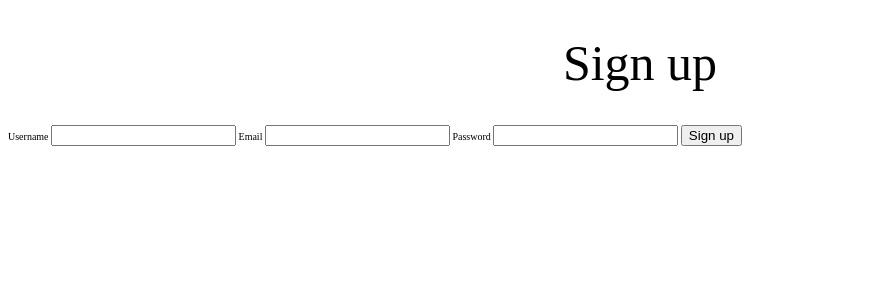
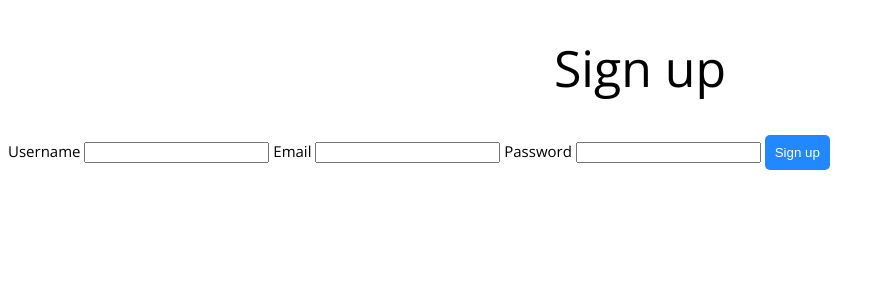
Before and after one commit to Lactantius/make-headlines, a Flask app: page /signup in a window 1280 px wide. Shown: the top 300 px of the page, without its empty margins (0-884 px from the left). Run offline with Flask 2, Linux system fonts and the light colour scheme.

Commit message:
Add basic styling

```diff
--- a/server/forms.py
+++ b/server/forms.py
@@ -9,7 +9,7 @@ class RewriteForm(FlaskForm):
     """Form for submitting a rewrite to the server"""
 
     text = StringField(
-        "New Headline", validators=[InputRequired(), Length(min=1, max=500)]
+        "Rewrite Headline", validators=[InputRequired(), Length(min=1, max=500)]
     )
 
 
--- a/server/src/app.scss
+++ b/server/src/app.scss
@@ -1,9 +1,73 @@
+$button-color: #2288ff;
+
 :root {
   font-size: 62.5%;
 }
 
+body {
+  font-family: "Open Sans", sans-serif;
+  font-size: 1.5rem;
+}
+
+h1,
+h2 {
+  text-align: center;
+}
+
 h1 {
-  text-align: center;
   font-weight: 300;
   font-size: 5rem;
 }
+
+button {
+  border: none;
+  color: white;
+  background-color: $button-color;
+  border-radius: 0.5rem;
+  padding: 1rem;
+}
+
+.rewrite-container {
+  display: grid;
+  justify-items: center;
+
+  form {
+    display: flex;
+    column-gap: 1.5rem;
+    align-items: center;
+
+    input {
+      min-width: 40rem;
+    }
+    * {
+      font-size: 2.5rem;
+    }
+  }
+  #switch-headline {
+    margin-top: 3rem;
+    button {
+      color: blue;
+      background-color: white;
+      text-decoration: underline;
+      cursor: pointer;
+    }
+  }
+
+  ul {
+    list-style: none;
+    font-size: 2rem;
+    li {
+      margin-top: 0.5rem;
+    }
+  }
+}
+
+#main-rewrite-container {
+  h2 {
+    font-size: 3rem;
+  }
+}
+
+nav {
+  float: left;
+}
--- a/server/src/app.ts
+++ b/server/src/app.ts
@@ -9,7 +9,7 @@ const headlineElement = document.querySelector(
 ) as HTMLHeadingElement;
 
 const rewriteContainer = document.querySelector(
-  "#rewrite-container"
+  "#main-rewrite-container"
 ) as HTMLDivElement;
 const rewriteForm = document.querySelector("#rewrite-form") as HTMLFormElement;
 const rewriteFormInput = rewriteForm.querySelector("#text") as HTMLInputElement;
--- a/server/static/app.css
+++ b/server/static/app.css
@@ -1,7 +1,51 @@
 :root {
   font-size: 62.5%; }
 
+body {
+  font-family: "Open Sans", sans-serif;
+  font-size: 1.5rem; }
+
+h1,
+h2 {
+  text-align: center; }
+
 h1 {
-  text-align: center;
   font-weight: 300;
   font-size: 5rem; }
+
+button {
+  border: none;
+  color: white;
+  background-color: #2288ff;
+  border-radius: 0.5rem;
+  padding: 1rem; }
+
+.rewrite-container {
+  display: grid;
+  justify-items: center; }
+  .rewrite-container form {
+    display: flex;
+    column-gap: 1.5rem;
+    align-items: center; }
+    .rewrite-container form input {
+      min-width: 40rem; }
+    .rewrite-container form * {
+      font-size: 2.5rem; }
+  .rewrite-container #switch-headline {
+    margin-top: 3rem; }
+    .rewrite-container #switch-headline button {
+      color: blue;
+      background-color: white;
+      text-decoration: underline;
+      cursor: pointer; }
+  .rewrite-container ul {
+    list-style: none;
+    font-size: 2rem; }
+    .rewrite-container ul li {
+      margin-top: 0.5rem; }
+
+#main-rewrite-container h2 {
+  font-size: 3rem; }
+
+nav {
+  float: left; }
--- a/server/static/app.js
+++ b/server/static/app.js
@@ -3,7 +3,7 @@
  * Get DOM elements
  */
 const headlineElement = document.querySelector("#original-headline");
-const rewriteContainer = document.querySelector("#rewrite-container");
+const rewriteContainer = document.querySelector("#main-rewrite-container");
 const rewriteForm = document.querySelector("#rewrite-form");
 const rewriteFormInput = rewriteForm.querySelector("#text");
 const mainRewriteDisplay = document.querySelector("#rewrite-list");
--- a/server/templates/base.html
+++ b/server/templates/base.html
@@ -9,6 +9,9 @@
 
         <link rel="apple-touch-icon" href="/apple-touch-icon.png">
         <link rel="stylesheet" href="/static/app.css">
+        <link rel="preconnect" href="https://fonts.googleapis.com">
+        <link rel="preconnect" href="https://fonts.gstatic.com" crossorigin>
+        <link href="https://fonts.googleapis.com/css2?family=Open+Sans:wght@300;400&display=swap" rel="stylesheet">
         <!-- Place favicon.ico in the root directory -->
 
     </head>
```
Also changed, not shown: server/templates/index.html (+5 -3 lines).
